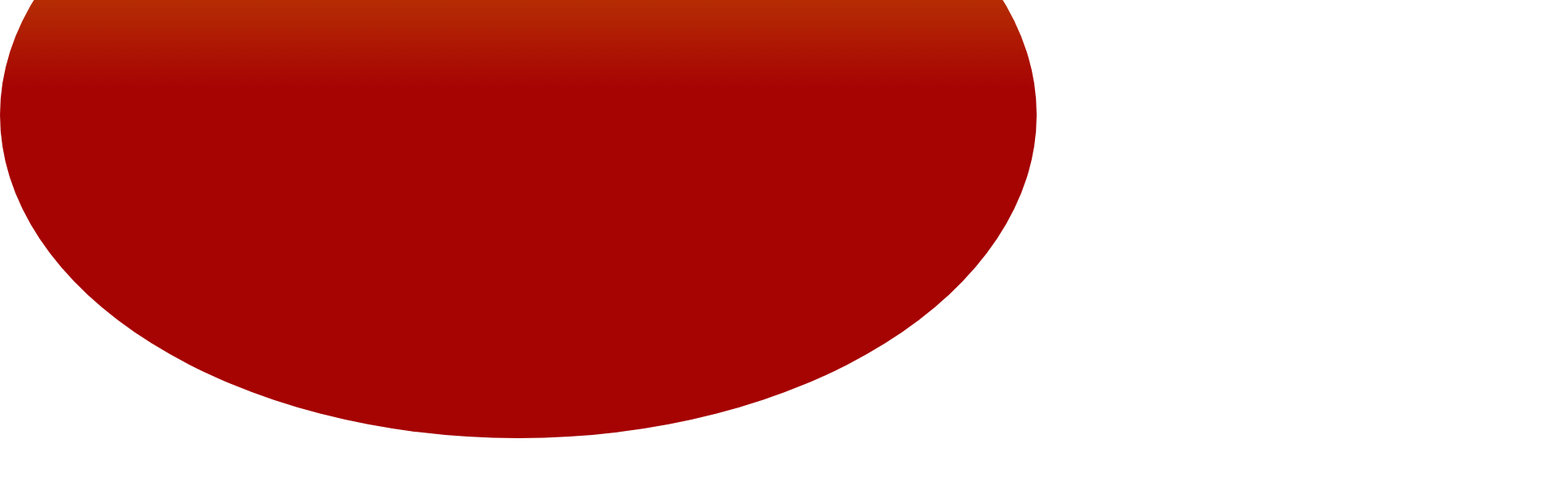
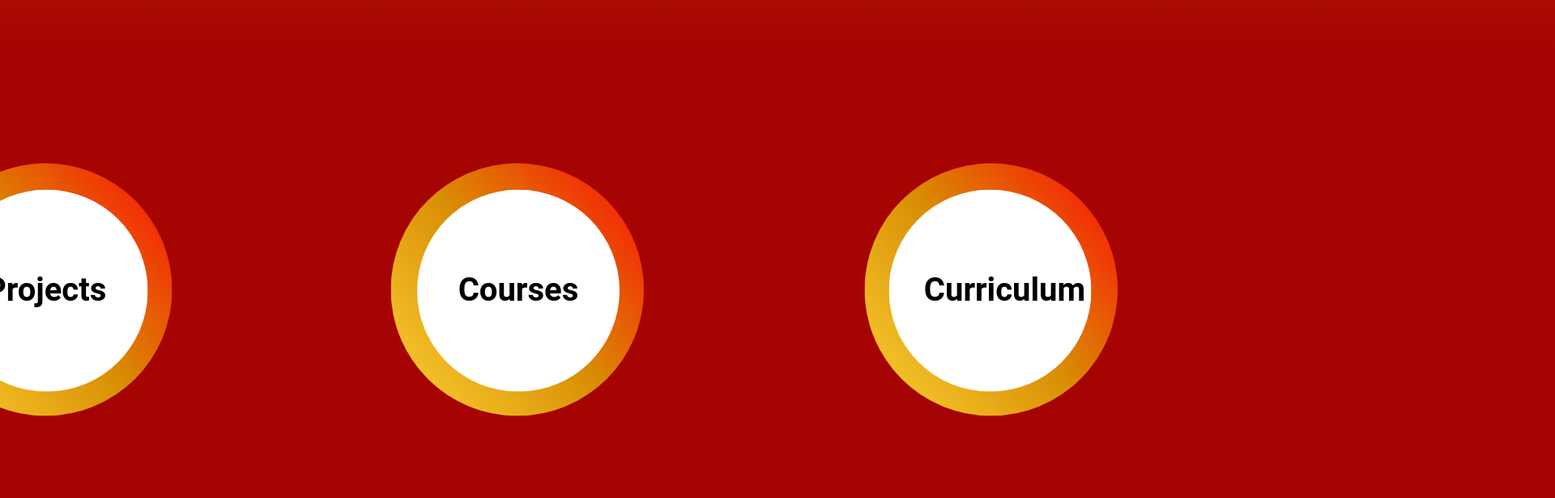
Before and after one commit to Alina-02/portfolio, a React (Vite) app: page / in a window 1280 px wide. Shown: the part 800-1416 px from the top of the page at 81% size, 1920 px wide, since content can reach past the window. Built offline with nearby package versions, Linux system fonts and the light colour scheme.

Commit message:
fix courses

```diff
--- a/src/App.tsx
+++ b/src/App.tsx
@@ -81,11 +81,11 @@
     if (latest > 475 && latest < 700 && !zoom) {
       setZoom(true);
     } else if (latest < 475 && zoom) {
-      setZoom(false);
-      setCircleSelected("None");
+      setZoom(true);
+      //setCircleSelected("None");
     } else if (latest >= 900) {
-      setZoom(false);
-      setCircleSelected("None");
+      setZoom(true);
+      //setCircleSelected("None");
     }
   });
 
@@ -431,9 +431,9 @@
               <div
                 style={{
                   display: "flex",
-                  maxWidth: "800px",
-                  width: "60vw",
-                  maxHeight: "150px",
+                  maxWidth: "500px",
+                  width: "35vw",
+                  maxHeight: "75px",
                   justifyContent: "space-around",
                 }}
               >
@@ -452,9 +452,9 @@
               <div
                 style={{
                   display: "flex",
-                  maxWidth: "800px",
-                  width: "60vw",
-                  maxHeight: "150px",
+                  maxWidth: "500px",
+                  width: "35vw",
+                  maxHeight: "75px",
                   justifyContent: "space-around",
                   marginTop: "2vh",
                 }}
@@ -478,9 +478,9 @@
               <div
                 style={{
                   display: "flex",
-                  maxWidth: "800px",
-                  width: "60vw",
-                  maxHeight: "150px",
+                  maxWidth: "500px",
+                  width: "35vw",
+                  maxHeight: "75px",
                   justifyContent: "space-around",
                   marginTop: "2vh",
                 }}
@@ -548,7 +548,7 @@
                       onMouseLeave={() => setCircleHovered("None")}
                       onClick={() => setCircleSelected("Projects")}
                     >
-                      <h2 style={{ fontSize: "1.5rem" }}>{t("projects")}</h2>
+                      <h2 style={{ fontSize: "1rem" }}>{t("projects")}</h2>
                     </button>
                   </a>
                 </div>
@@ -579,7 +579,7 @@
                       onMouseLeave={() => setCircleHovered("None")}
                       onClick={() => setCircleSelected("Courses")}
                     >
-                      <h2 style={{ fontSize: "1.5rem" }}>{t("courses")}</h2>
+                      <h2 style={{ fontSize: "1rem" }}>{t("courses")}</h2>
                     </button>
                   </a>
                 </div>
@@ -610,7 +610,7 @@
                       onMouseLeave={() => setCircleHovered("None")}
                       onClick={() => setCircleSelected("Curriculum")}
                     >
-                      <h2 style={{ fontSize: "1.5rem" }}>{t("curriculum")}</h2>
+                      <h2 style={{ fontSize: "1rem" }}>{t("curriculum")}</h2>
                     </button>
                   </a>
                 </div>
--- a/src/components/CourseCard/coursecard.css
+++ b/src/components/CourseCard/coursecard.css
@@ -1,8 +1,8 @@
 .coursecard {
-  margin: 10px auto;
-  max-width: 140px;
-  width: 15vw;
-  height: 90px;
+  margin: 5px auto;
+  max-width: 100px;
+  width: 8vw;
+  height: 60px;
   border-radius: 20px;
   box-shadow: 5px 5px 20px 4px rgba(0, 0, 0, 0.15),
     -5px -5px 30px 7px rgba(0, 0, 0, 0.12);
@@ -13,22 +13,8 @@
   padding: 1em;
 }
 
-.coursecard .card_image {
-  width: inherit;
-  height: inherit;
-  border-radius: 20px;
-}
-
-.coursecard .card_image img {
-  width: inherit;
-  height: inherit;
-  border-radius: 20px;
-  object-fit: cover;
-}
-
 .coursecard .card_title {
   text-align: center;
-  border-radius: 0px 0px 40px 40px;
   font-family: sans-serif;
   font-weight: bold;
 }
@@ -50,11 +36,15 @@
 p {
   margin-top: 5px;
   margin-bottom: 5px;
-  font-size: 0.8rem;
+  font-size: 0.5rem;
 }
 
 @media (max-width: 725px) {
   p {
-    font-size: 1.7vw;
+    font-size: 1vw;
+  }
+
+  .coursecard {
+    padding: 0.6em;
   }
 }
--- a/src/styles/circles.css
+++ b/src/styles/circles.css
@@ -2,7 +2,7 @@
   position: absolute;
   left: 0;
   right: 0;
-  bottom: 7vh;
+  bottom: 22vh;
   margin-inline: auto;
   width: fit-content;
 }
@@ -10,18 +10,18 @@
 .circles-container {
   display: flex;
   flex-direction: row;
-  width: 800px;
+  width: 700px;
   height: 200px;
   justify-content: space-around;
-  font-size: 1.25rem;
+  font-size: 1rem;
 }
 
 .circle-container {
   position: relative;
   border-radius: 16px;
   overflow: hidden;
-  width: 200px;
-  height: 200px;
+  width: 125px;
+  height: 125px;
   display: flex;
   align-items: center;
   justify-content: center;
@@ -31,17 +31,17 @@
   position: absolute;
   border-radius: 100%;
   inset: 0;
-  width: 200px;
-  height: 200px;
+  width: 125px;
+  height: 125px;
   display: flex;
 }
 
 .button {
   position: relative;
   border-radius: 100%;
-  padding: 0.75rem 1.5rem;
-  width: 170px;
-  height: 170px;
+  padding: 0.5rem 1rem;
+  width: 100px;
+  height: 100px;
   background-color: white;
   text-align: center;
   color: black;
```
